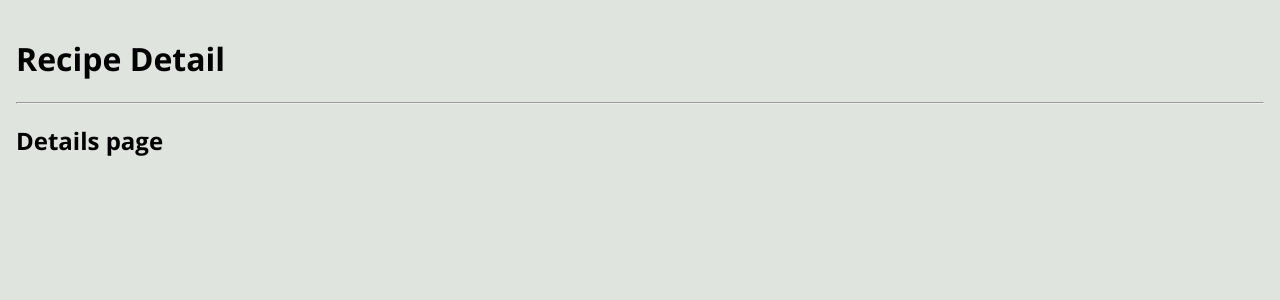
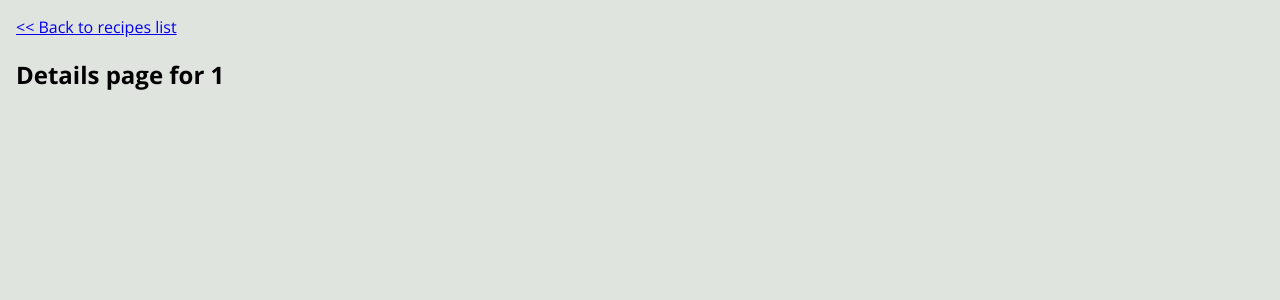
Before and after one commit to Parthipan-Natkunam/recipes, a Next.js app: page /1 in a window 1280 px wide. Shown: the top 300 px of the page. Built offline with nearby package versions, Linux system fonts and the light colour scheme.

Commit message:
add back link from details page to main page

```diff
--- a/pages/[id].tsx
+++ b/pages/[id].tsx
@@ -1,15 +1,22 @@
 import Head from "next/head";
-import { PageContainer, PageHeader } from "../components/primitives";
+import Link from "next/link";
+import { useRouter } from "next/router";
+import { PageContainer } from "../components/primitives";
 
 export default function RecipeDetails() {
+  const router = useRouter();
+  const { id } = router.query;
+
   return (
     <PageContainer>
       <Head>
         <title>Recipe Detail</title>
         <link rel="icon" href="/favicon.ico" />
       </Head>
-      <PageHeader title="Recipe Detail" />
-      <h2>Details page </h2>
+      <Link href="/">
+        <a>{"<< Back to recipes list"}</a>
+      </Link>
+      <h2>{`Details page for ${id} `}</h2>
     </PageContainer>
   );
 }
```
